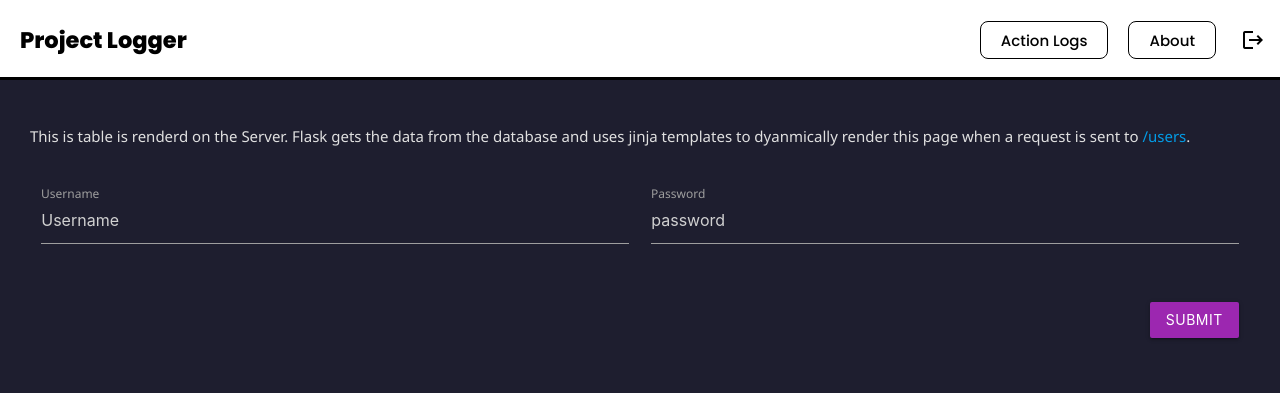
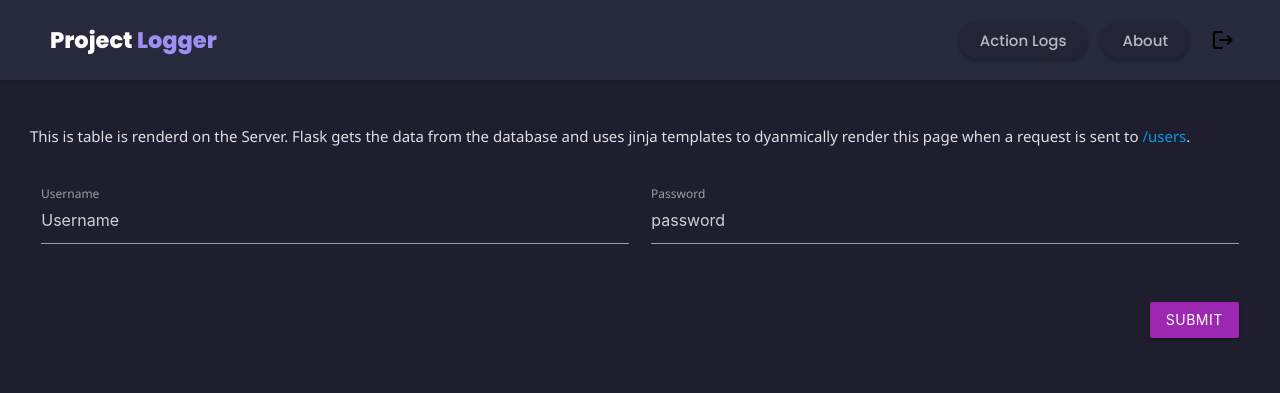
Before and after one commit to phishermen3/info3604-learning-analytics, a Flask app: page /users in a window 1280 px wide. Shown: the top 393 px of the page. Run offline with Flask 3, Linux system fonts and the light colour scheme.

Commit message:
Updated nav bar

```diff
--- a/App/templates/layout.html
+++ b/App/templates/layout.html
@@ -31,18 +31,15 @@
             }
 
             nav.navbar{
-                background-color: #fff;
-                color: #000;
-                box-shadow: none;
-                border-bottom: 3px solid #000;
+                background-color: #27293d;
+                box-shadow: 0 0px 6px rgba(0,0,0,0.3);
                 height: 80px;
                 line-height: 80px;
+                padding: 0 30px 0 50px;
             }
 
             nav.navbar .logo{
-                color: #000;
                 font-weight: 800;
-                padding-left: 20px;
                 font-size: 1.5rem;
                 text-decoration: none;
             }
@@ -72,6 +69,51 @@
 
             .btn-nav:hover{
                 background-color: #f5f5f5;
+            }
+
+            .btn-nav {
+                display: inline-block;
+                padding: 0 20px 0 20px;
+                margin: 5px 7px 5px 7px;
+                border-radius: 25px;          /* pill shape */
+                background-color: #232436;    /* idle background */
+                color: #b8b9c3;                  /* text color */
+                cursor: pointer;
+                transition: all 0.15s ease-in-out;
+                box-shadow: 0 2px 4px rgba(0,0,0,0.3); /* slight raised effect */
+                user-select: none;
+                border-color: #232436;
+            }
+
+            /* hover effect */
+            .btn-nav:hover {
+                background-color: #9e8ff3;
+                color: black;
+                box-shadow: 0 4px 8px rgba(0,0,0,0.15);
+            }
+
+            /* active press-down effect */
+            .btn-nav:active {
+                transform: translateY(2px);
+                box-shadow: 0 1px 3px rgba(0,0,0,0.2);
+            }
+
+            /* selected / active button */
+            .btn-nav.active {
+                background-color: #9e8ff3;  /* your accent color */
+                color: black;
+                box-shadow: 0 4px 6px rgba(0,0,0,0.2);
+            }
+
+            .logo {
+                color: #ffffff; /* Project is white */
+                font-weight: 800;
+                font-size: 1.5rem;
+                text-decoration: none;
+            }
+
+            .logo-accent {
+                color: #9e8ff3; /* Logger in purple */
             }
 
             .logout-icon{
@@ -136,9 +178,11 @@
     <body>
         <nav class="navbar">
             <div class="nav-wrapper">
-                <a href="/app" class="logo left">Project Logger</a>
+                <a href="/app" class="logo left">
+                    Project <span class="logo-accent">Logger</span>
+                </a>
                 <ul id="nav-mobile" class="right hide-on-med-and-down">
-                    <li><a href="#" class="btn-nav">Action Logs</a></li>
+                    <li><a href="#/app" class="btn-nav">Action Logs</a></li>
                     <li><a href="#" class="btn-nav">About</a></li>
                     <li><a href="/logout" class="logout-icon"><i class="material-icons">logout</i></a></li>
                 </ul>
```
